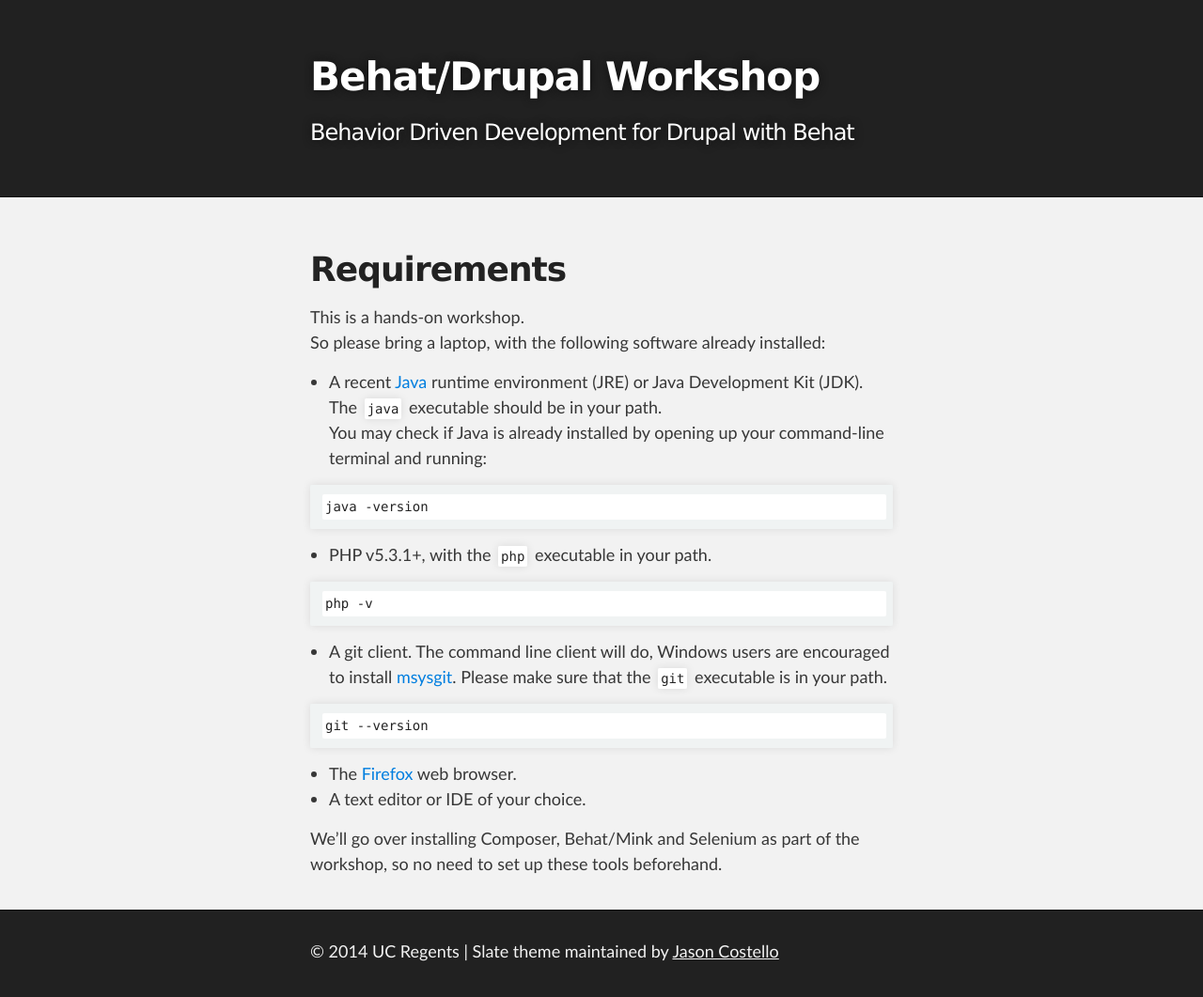
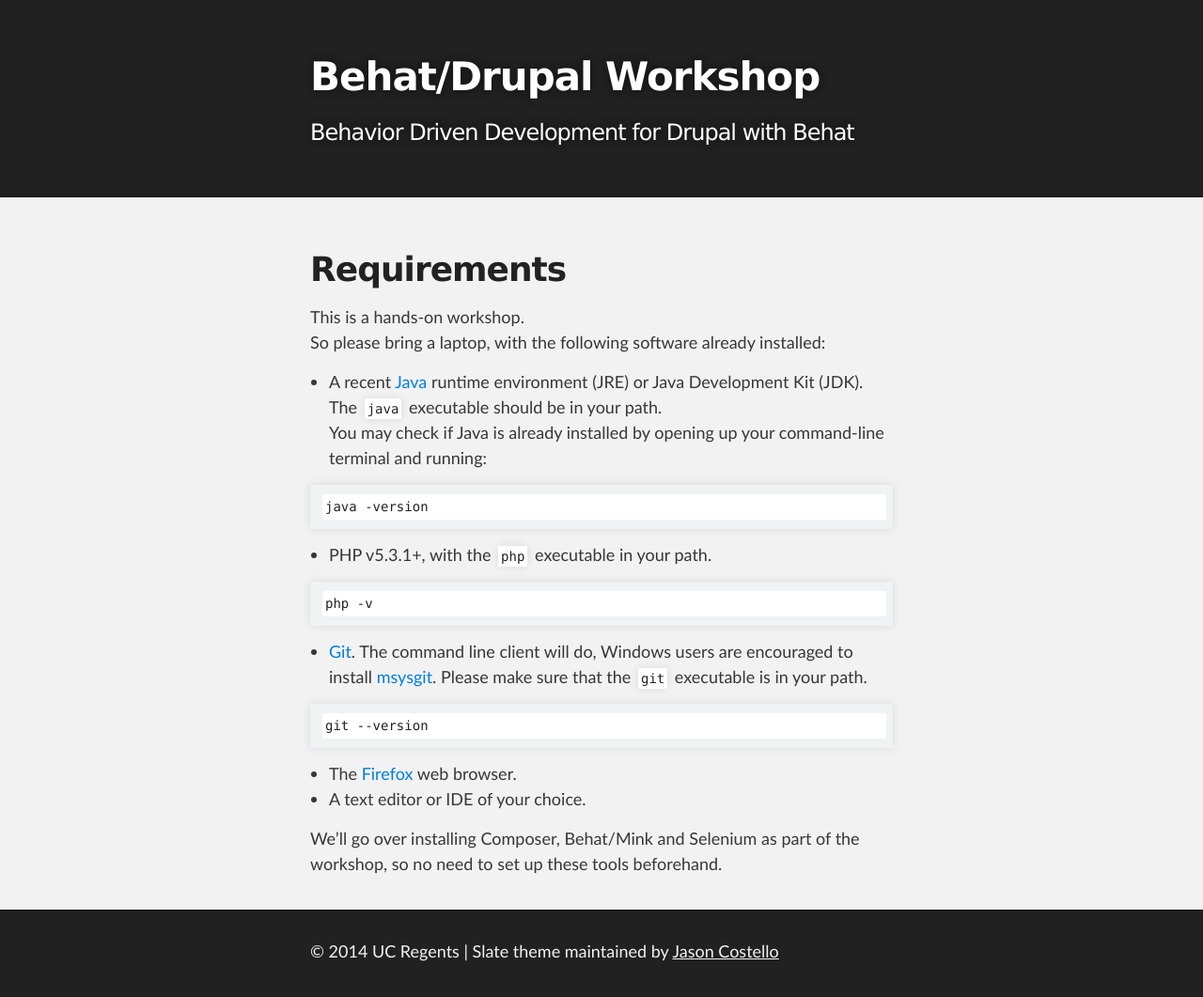
Before and after one commit to stopfstedt/behat-drupal-workshop, a Jekyll site: the page built from requirements.md, in a window 1280 px wide. Shown: the whole page at 94% size. Built offline with Jekyll 4.4.1, drawn with Linux system fonts in a browser that asks for light colours; Markdown is read by kramdown in place of the engine named in the settings.

Commit message:
just git.

````diff
--- a/requirements.md
+++ b/requirements.md
@@ -20,7 +20,7 @@ java -version
 php -v
 ```
 
-* A git client. The command line client will do, Windows users are encouraged to install [msysgit](http://msysgit.github.io/). Please make sure that the `git` executable is in your path.
+* [Git](http://git-scm.com/). The command line client will do, Windows users are encouraged to install [msysgit](http://msysgit.github.io/). Please make sure that the `git` executable is in your path.
 
 ```
 git --version
````
